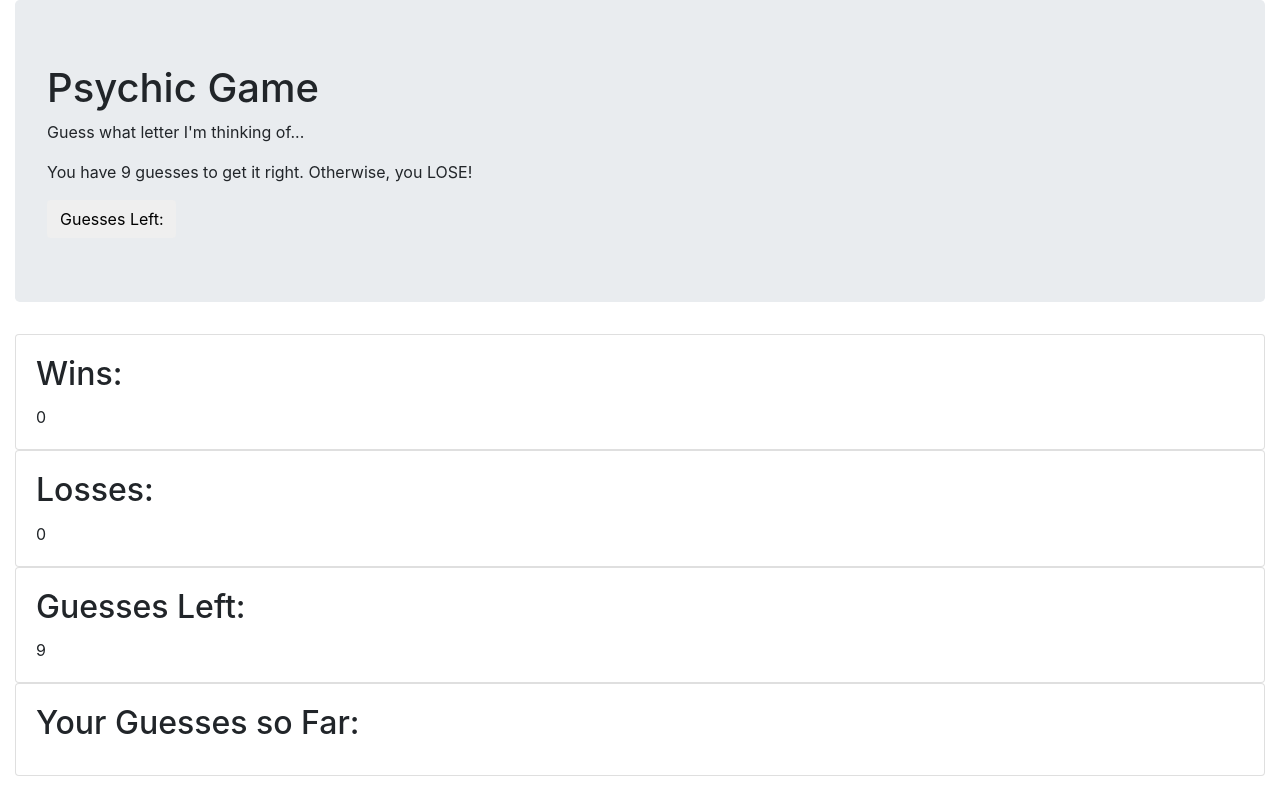
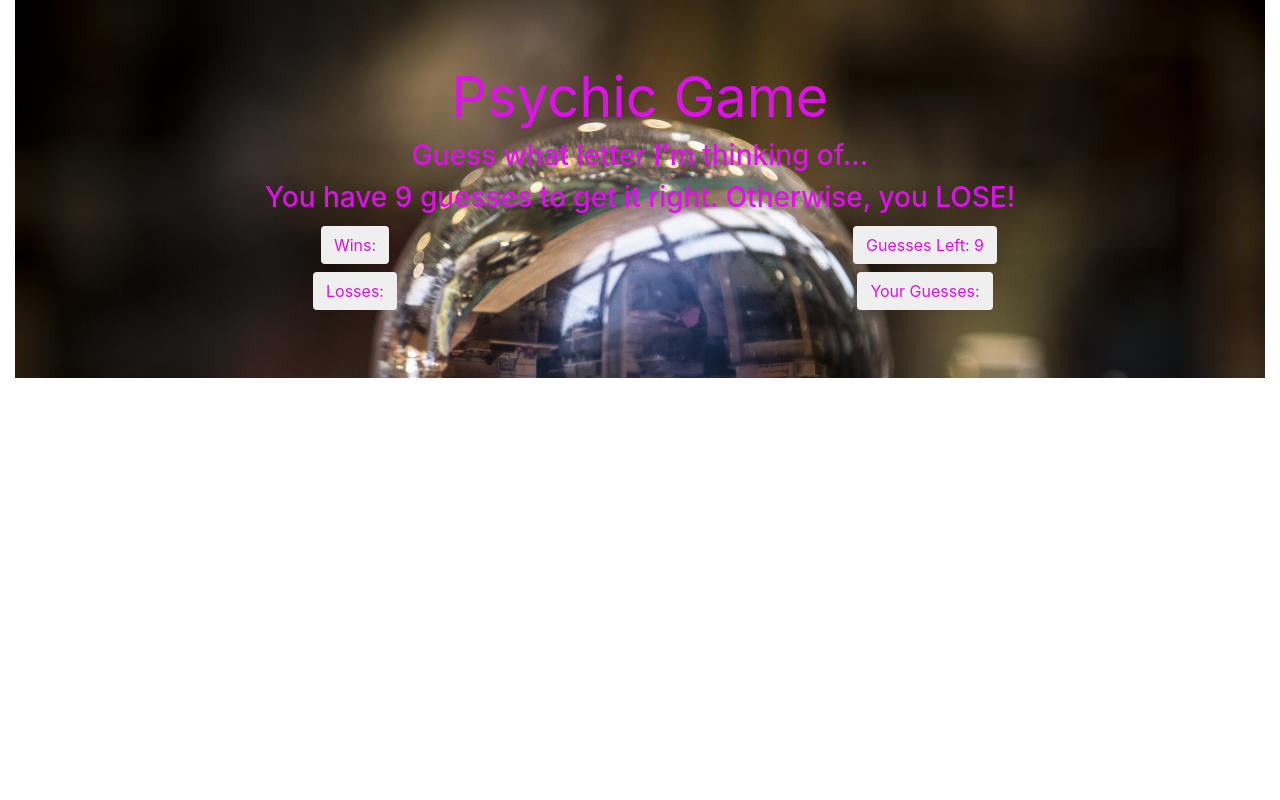
Before and after one commit to csherrod/Psychic-Game, a plain HTML site: page index.html in a window 1280 px wide. Drawn offline with nearby package versions, Linux system fonts and the light colour scheme.

Commit message:
adding a background image

```diff
--- a/index.html
+++ b/index.html
@@ -9,72 +9,44 @@
     <!-- Bootstrap CSS -->
     <link rel="stylesheet" href="https://maxcdn.bootstrapcdn.com/bootstrap/4.0.0/css/bootstrap.min.css" integrity="sha384-Gn5384xqQ1aoWXA+058RXPxPg6fy4IWvTNh0E263XmFcJlSAwiGgFAW/dAiS6JXm"
         crossorigin="anonymous">
+    <link rel="stylesheet" href="./style.css" media="screen">
     <title>Psychic Game</title>
 </head>
 
 <body>
     <div class="container-fluid">
-        <div class="row">
-            <div class="col-md-12">
-                <div class="jumbotron">
-                    <h1>Psychic Game</h1>
-                    <p>Guess what letter I'm thinking of...</p>
-                    <p>You have 9 guesses to get it right. Otherwise, you LOSE!</p>
-                    <button type="button" class="btn">Guesses Left: <span id="guessesLeft"></span></button>
-
-                </div>
-            </div>
-        </div>
-        <div class="row">
-            <div class="col-md-12">
-                <div class="card">
-                    <div class="card-body">
-                        <h2 class="card-title">Wins:</h2>
-                        <span id="wins">0</span>
+        <div class="jumbotron jumbotron-fluid" id="psychic">
+            <div class="container">
+                <h1 class="display-4"><strong>Psychic Game</strong></h1>
+                <h3>Guess what letter I'm thinking of...</h3>
+                <h3>You have 9 guesses to get it right. Otherwise, you LOSE!</h3>
+                <div class="row">
+                    <div class="col">
+                        <button type="button" class="btn">Wins:
+                            <span id="wins"></span>
+                        </button>
+                        <br>
+                        <button type="button" class="btn">Losses:
+                            <span id="losses"></span>
+                        </button>
+                    </div>
+                    <div class="col">
+                        <button type="button" class="btn">Guesses Left:
+                            <span id="guessesLeft"></span>
+                        </button>
+                        <br>
+                        <button type="button" class="btn">Your Guesses:
+                            <span id="lettersGuessed"></span>
+                        </button>
                     </div>
                 </div>
             </div>
         </div>
-
-        <div class="row">
-            <div class="col-md-12">
-                <div class="card">
-                    <div class="card-body">
-                        <h2 class="card-title">Losses:
-                        </h2>
-                        <span id="losses">0</span>
-                    </div>
-                </div>
-            </div>
-        </div>
-
-        <div class="row">
-            <div class="col-md-12">
-                <div class="card">
-                    <div class="card-body">
-                        <h2 class="card-title">Guesses Left:</h2>
-                        <span id="guessesLeft">9</span>
-                    </div>
-                </div>
-            </div>
-        </div>
-
-        <div class="row">
-                <div class="col-md-12">
-                    <div class="card">
-                        <div class="card-body">
-                            <h2 class="card-title">Your Guesses so Far:
-                            </h2>
-                            <span id="lettersGuessed"></span>
-                        </div>
-                    </div>
-                </div>
-            </div>
-    </div>
     </div>
 
-<!-- Link to Javascript Game -->
-<script src="./javascript/game.js"></script>
+
+    <!-- Link to Javascript Game -->
+    <script src="./javascript/game.js"></script>
 
     <!--Bootstrap links -->
     <script src="https://code.jquery.com/jquery-3.2.1.slim.min.js" integrity="sha384-KJ3o2DKtIkvYIK3UENzmM7KCkRr/rE9/Qpg6aAZGJwFDMVNA/GpGFF93hXpG5KkN"
--- a/javascript/game.js
+++ b/javascript/game.js
@@ -1,46 +1,62 @@
 // Psychic Game Variables
 var guessesLeft = 9;
 var lettersGuessed = [];
-var userGuess = null;
+var computerGuess = null;
 var wins = 0;
 var losses = 0;
 var letters = ["a", "b", "c", "d", "e", "f", "g", "h", "i", "j", "k", "l", "m", "n", "o", "p", "q", "r", "s", "t", "u", "v", "w", "x", "y", "z"];
 
-//What the computer picks
-var computerGuess = letters[Math.floor(Math.random() * letters.length)];
+
+var updateGuessesLeft = function() {
+        //This will show the user how many guesses they have left
+        document.querySelector("#guessesLeft").innerHTML = guessesLeft;
+      };
+
+      var updateComputerGuess = function() {
+          // This will generate the computer guess
+          computerGuess = letters[Math.floor(Math.random() * letters.length)];
+      };
+
+      var updateGuessesSoFar = function() {
+        // Display User Guesses
+        document.querySelector("#lettersGuessed").innerHTML = lettersGuessed.join(", ");
+      };
 
 //This will reset the game
-var start = function () {
+var reset = function () {
     guessesLeft = 9;
     lettersGuessed = [];
-    computerGuess = letters[Math.floor(Math.random() * letters.length)];
+    updateGuessesLeft();
+    updateComputerGuess();
+    updateGuessesSoFar();
 };
+
+updateComputerGuess();
+updateGuessesLeft();
+
 
 // This will start to listen for user input
 document.onkeyup = function (event) {
+            //If it's a new letter decrease guesses -1
+            guessesLeft--;
     //Makes sure we are listening for only letters and it wasn't previously picked
-    var userGuess = String.fromCharCode(event.keyCode).toLowerCase();
-    if (lettersGuessed.indexOf(userGuess) < 0 && letters.indexOf(userGuess) >= 0) {
-        lettersGuessed[lettersGuessed.length] = userGuess;
-        //If it's a new letter decrease guesses -1
-        guessesLeft--;
-        //Overwrite html to update the # of guesses left for user
-        document.querySelector("#guessesLeft").innerHTML = guessesLeft;
-        //Will display on page the letters user has input
-        document.querySelector("#lettersGuessed").innerHTML = lettersGuessed;
-    }
+    var userGuess = String.fromCharCode(event.which).toLowerCase();
+    lettersGuessed.push(userGuess);
+    // Then update functions
+    updateGuessesLeft();
+    updateGuessesSoFar();
 
     //Win condition
-    if (computerGuess == userGuess) {
+    if (computerGuess === userGuess) {
         wins++;
         //Overwrite html for wins
         document.querySelector("#wins").innerHTML = wins;
-        start();
+        reset();
     }
     //Loss condition
-    if (guessesLeft == 0) {
+    if (guessesLeft === 0) {
         losses++;
         document.querySelector("#losses").innerHTML = losses;
-        start();
+        reset();
     }
 };
--- /dev/null
+++ b/style.css
@@ -0,0 +1,11 @@
+.btn {
+    margin: 4px;
+    color: #DD12E8;
+}
+
+#psychic {
+    text-align: center;
+    background-image: url('./images/psychic.jpg');
+    background-size: cover;
+    color: #DD12E8;
+}
```
Also changed, not shown: images/psychic.jpg (added), 1 other file.
